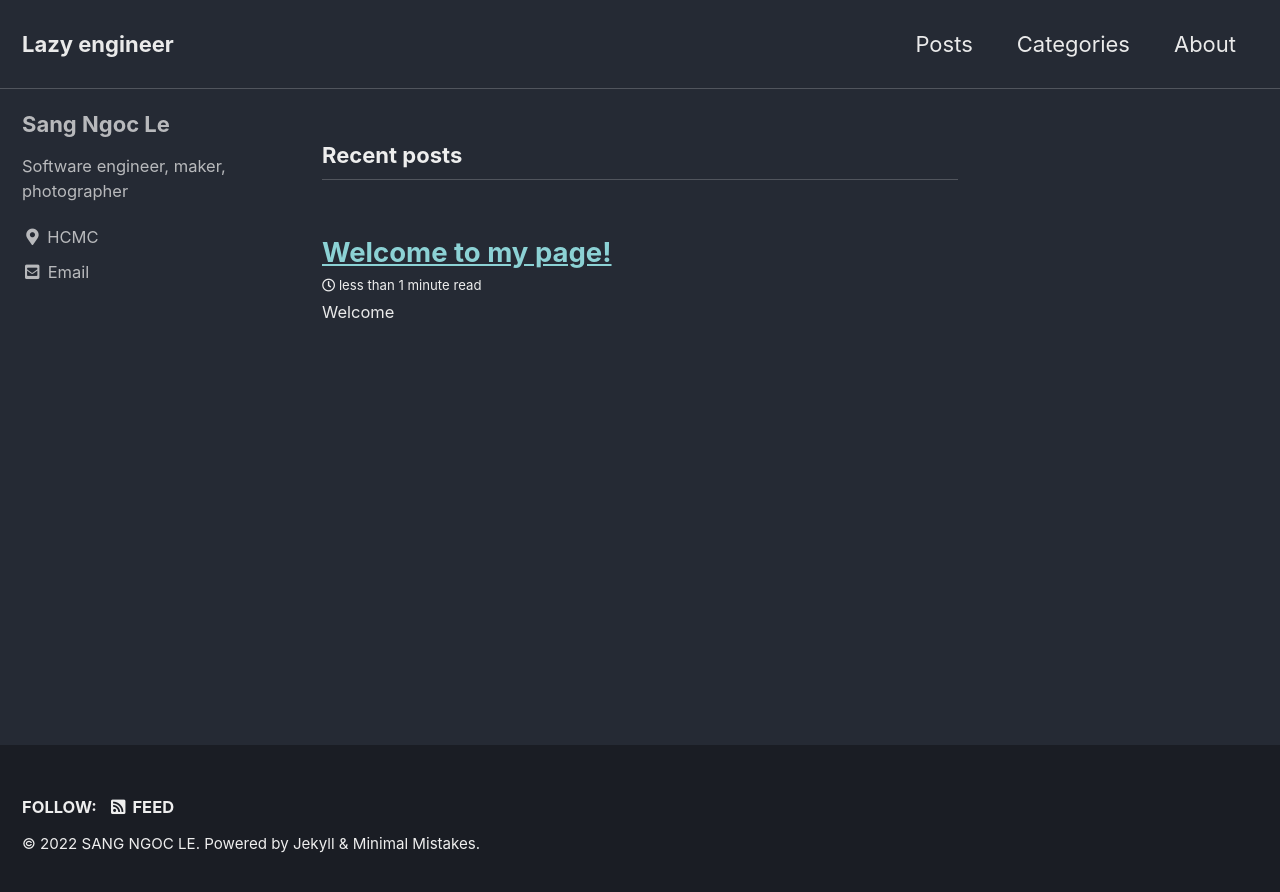
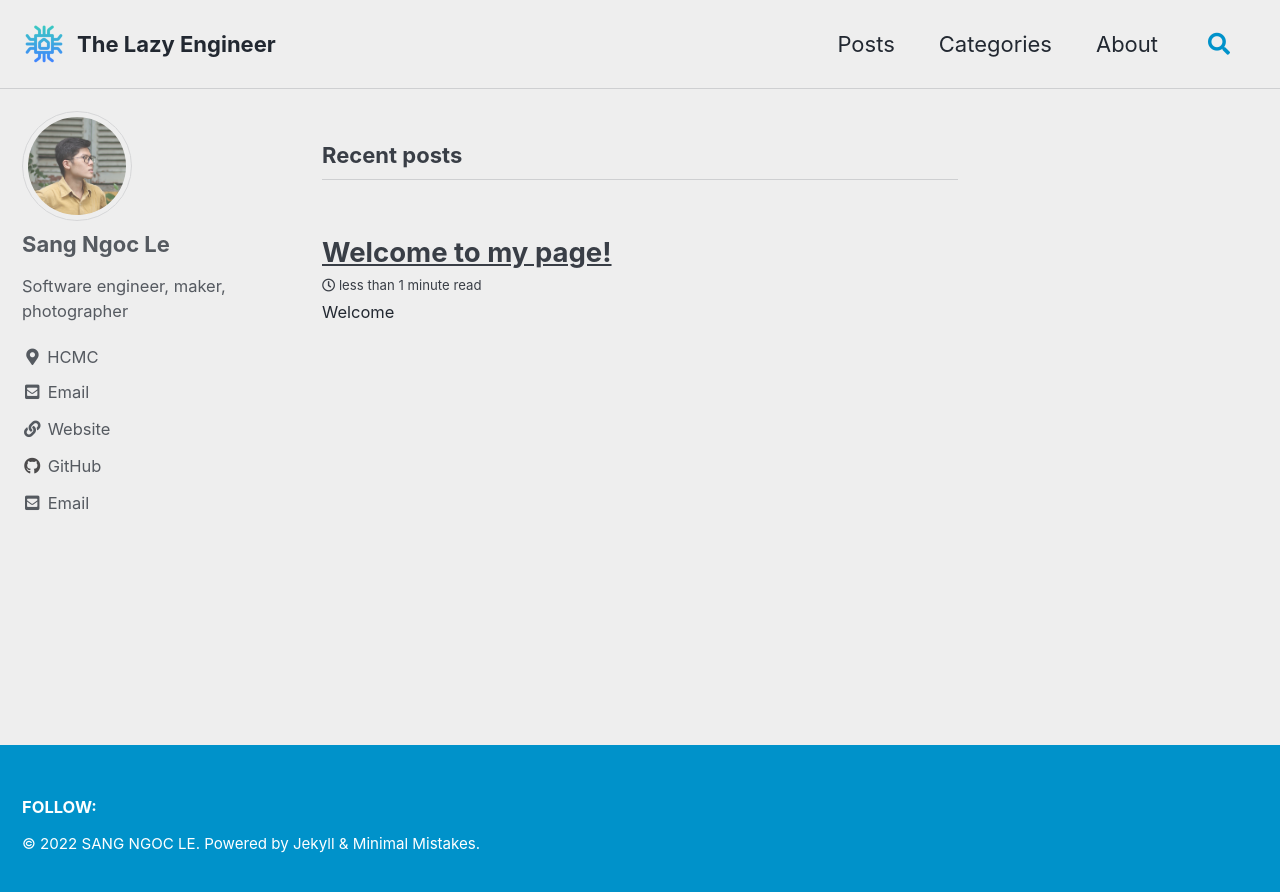
Before and after one commit to SNL5943/SNL5943.github.io, a Jekyll site: the page built from index.html, in a window 1280 px wide. Shown: the top 892 px of the page. Built offline with Jekyll 4.4.1, drawn with Linux system fonts in a browser that asks for light colours; cached includes are drawn as plain includes; the list of posts is cut into pages by our own code.

Commit message:
Update config

```diff
--- a/_config.yml
+++ b/_config.yml
@@ -12,11 +12,11 @@
 
 # theme                  : "minimal-mistakes-jekyll"
 # remote_theme           : "mmistakes/minimal-mistakes"
-minimal_mistakes_skin    : "dark" # "air", "aqua", "contrast", "dark", "dirt", "neon", "mint", "plum", "sunrise"
+minimal_mistakes_skin    : "air" # "air", "aqua", "contrast", "dark", "dirt", "neon", "mint", "plum", "sunrise"
 
 # Site Settings
 locale                   : "en-US"
-title                    : "Lazy engineer"
+title                    : "The Lazy Engineer"
 title_separator          : "-"
 subtitle                 : # site tagline that appears below site title in masthead
 name                     : "SANG NGOC LE"
@@ -25,7 +25,7 @@ url                      : "sangngocle.github.io"
 baseurl                  : # the subpath of your site, e.g. "/blog"
 repository               : "sangngocle/sangngocle.github.io"
 teaser                   : # path of fallback teaser image, e.g. "/assets/images/500x300.png"
-logo                     : # path of logo image to display in the masthead, e.g. "/assets/images/88x88.png"
+logo                     : "/assets/images/logo.png"
 masthead_title           : # overrides the website title displayed in the masthead, use " " for no title
 # breadcrumbs            : false # true, false (default)
 words_per_minute         : 200
@@ -58,8 +58,8 @@ reCaptcha:
   secret                 :
 atom_feed:
   path                   : # blank (default) uses feed.xml
-  hide                   : # true, false (default)
-search                   : # true, false (default)
+  hide                   : true # true, false (default)
+search                   : true # true, false (default)
 search_full_content      : # true, false (default)
 search_provider          : # lunr (default), algolia, google
 algolia:
@@ -103,26 +103,20 @@ analytics:
 # Site Author
 author:
   name             : "Sang Ngoc Le"
-  avatar           : # path of avatar image, e.g. "/assets/images/bio-photo.jpg"
+  avatar           : "/assets/images/avatar.JPG"
   bio              : "Software engineer, maker, photographer"
   location         : "HCMC"
   email            : "sang.sko@gmail.com"
   links:
     - label: "Email"
       icon: "fas fa-fw fa-envelope-square"
-      # url: "mailto:your.name@email.com"
+      url: "mailto:sang.sko@gmail.com"
     - label: "Website"
       icon: "fas fa-fw fa-link"
-      # url: "https://your-website.com"
-    - label: "Twitter"
-      icon: "fab fa-fw fa-twitter-square"
-      # url: "https://twitter.com/"
-    - label: "Facebook"
-      icon: "fab fa-fw fa-facebook-square"
-      # url: "https://facebook.com/"
+      url: "https://sangngocle.github.io"
     - label: "GitHub"
       icon: "fab fa-fw fa-github"
-      # url: "https://github.com/"
+      url: "https://github.com/"
     - label: "Instagram"
       icon: "fab fa-fw fa-instagram"
       # url: "https://instagram.com/"
@@ -130,20 +124,8 @@ author:
 # Site Footer
 footer:
   links:
-    - label: "Twitter"
-      icon: "fab fa-fw fa-twitter-square"
-      # url:
-    - label: "Facebook"
-      icon: "fab fa-fw fa-facebook-square"
-      # url:
     - label: "GitHub"
       icon: "fab fa-fw fa-github"
-      # url:
-    - label: "GitLab"
-      icon: "fab fa-fw fa-gitlab"
-      # url:
-    - label: "Bitbucket"
-      icon: "fab fa-fw fa-bitbucket"
       # url:
     - label: "Instagram"
       icon: "fab fa-fw fa-instagram"
```
Also changed, not shown: assets/images/3953273590_704e3899d5_m.jpg (deleted), assets/images/avatar.JPG (added), assets/images/avatar.png (added), assets/images/logo.png (added), assets/images/michael-rose.jpg (deleted), assets/images/site-logo.png (deleted).
